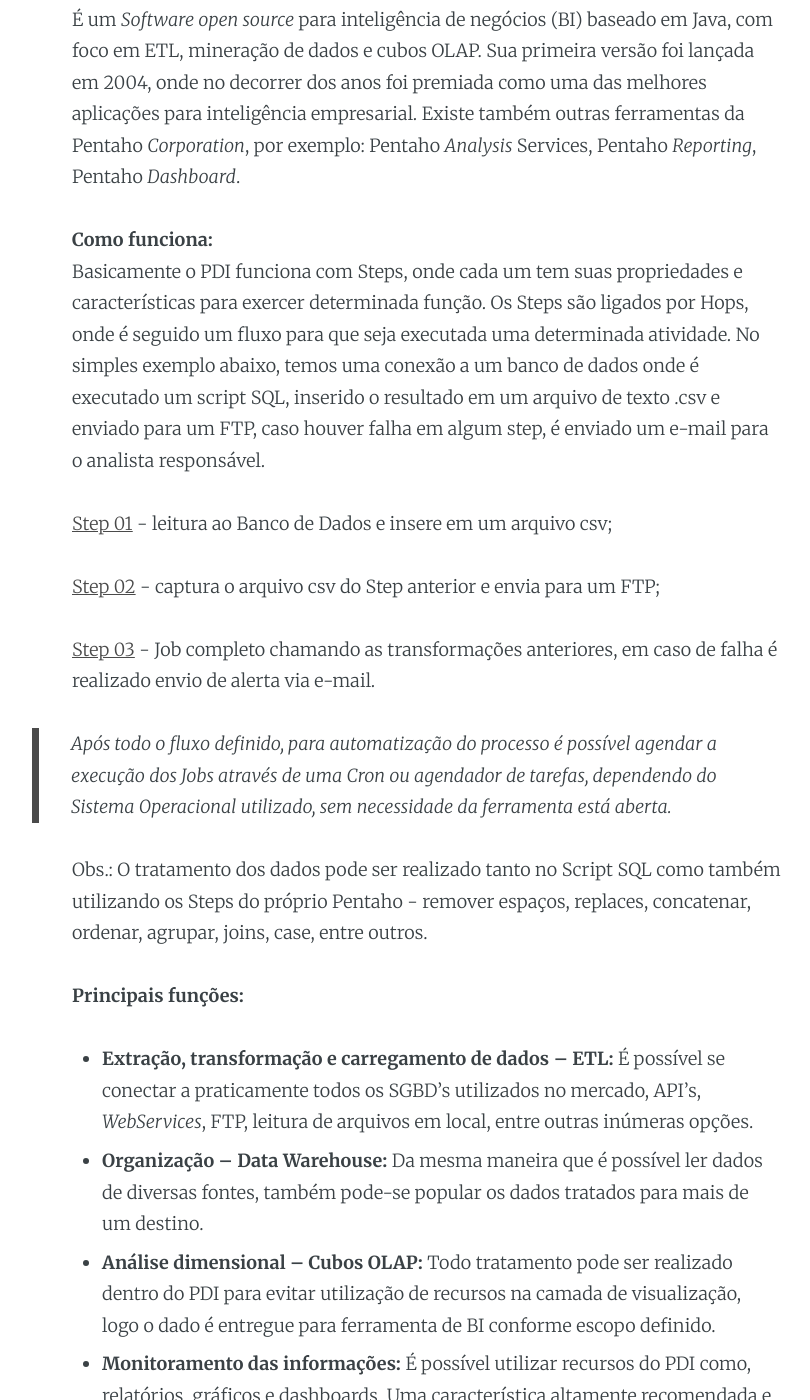
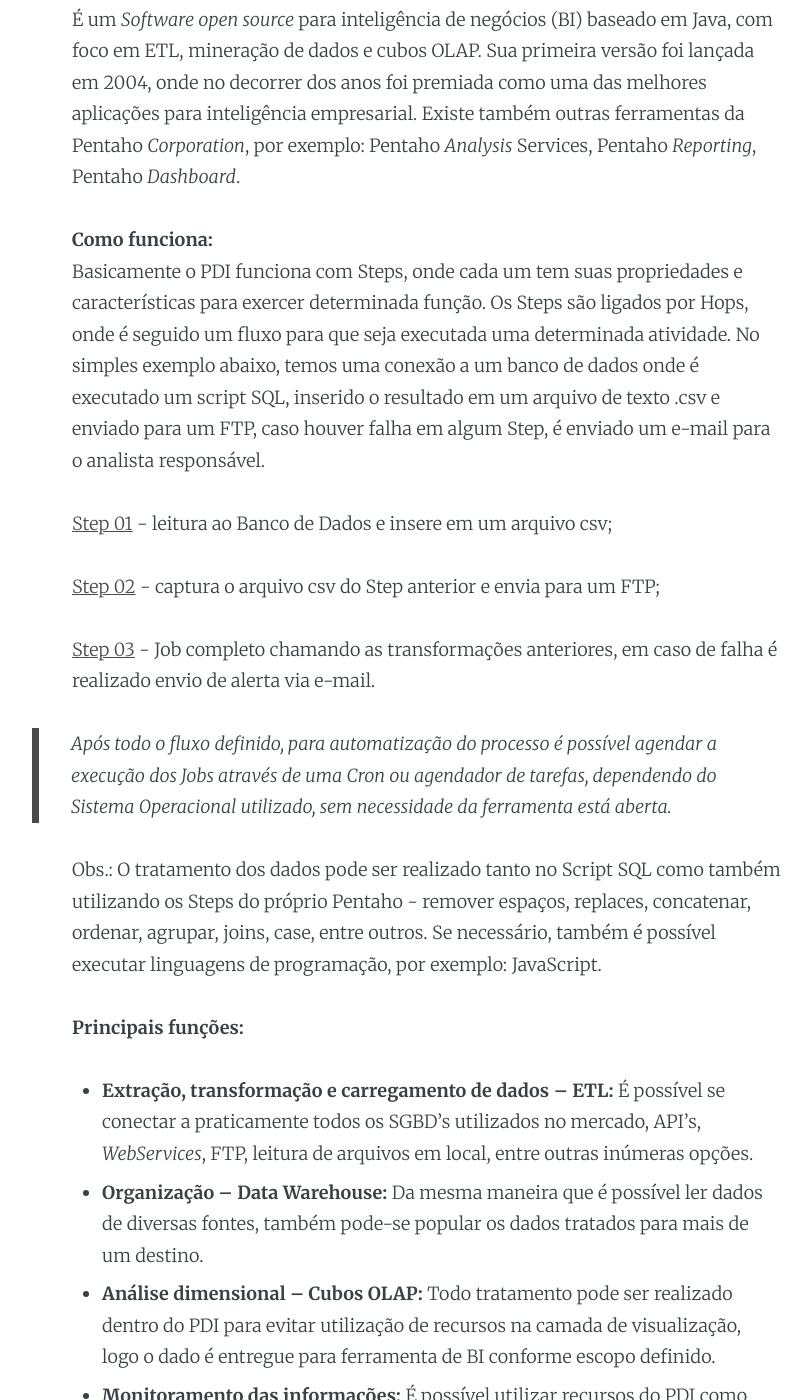
Before and after one commit to melzilucas/melzilucas.github.io, a Jekyll site: the page built from _posts/2020-07-25-PDI-pentaho-data-integration.markdown, in a window 1280 px wide and 1400 px high, scrolled down 382 px. Shown: the whole window, without its empty margins (213-1023 px from the left). Built offline with Jekyll 4.4.1, drawn with Linux system fonts in a browser that asks for light colours; some of the changed text lies outside the part shown.

Commit message:
Change text for post

```diff
--- a/_posts/2020-07-25-PDI-pentaho-data-integration.markdown
+++ b/_posts/2020-07-25-PDI-pentaho-data-integration.markdown
@@ -15,7 +15,7 @@
  **Como funciona:**<br>
 Basicamente o PDI funciona com Steps, onde cada um tem suas propriedades e características para exercer determinada função.
 Os Steps são ligados por Hops, onde é seguido um fluxo para que seja executada uma determinada atividade.
-No simples exemplo abaixo, temos uma conexão a um banco de dados onde é executado um script SQL, inserido o resultado em um arquivo de texto .csv e enviado para um FTP, caso houver falha em algum step, é enviado um e-mail para o analista responsável.
+No simples exemplo abaixo, temos uma conexão a um banco de dados onde é executado um script SQL, inserido o resultado em um arquivo de texto .csv e enviado para um FTP, caso houver falha em algum Step, é enviado um e-mail para o analista responsável.
 
 
 [Step 01](https://melzilucas.github.io/assets/images/read-sql.png){:target="_blank" rel="noopener"} - leitura ao Banco de Dados e insere em um arquivo csv;
@@ -26,7 +26,7 @@
 
 >Após todo o fluxo definido, para automatização do processo é possível agendar a execução dos Jobs através de uma Cron ou agendador de tarefas, dependendo do Sistema Operacional utilizado, sem necessidade da ferramenta está aberta.
 
-Obs.: O tratamento dos dados pode ser realizado tanto no Script SQL como também utilizando os Steps do próprio Pentaho - remover espaços, replaces, concatenar, ordenar, agrupar, joins, case, entre outros.
+Obs.: O tratamento dos dados pode ser realizado tanto no Script SQL como também utilizando os Steps do próprio Pentaho - remover espaços, replaces, concatenar, ordenar, agrupar, joins, case, entre outros. Se necessário, também é possível executar linguagens de programação, por exemplo: JavaScript.
 
 
  **Principais funções:**
```
Also changed, not shown: other parts of _posts/2020-07-25-PDI-pentaho-data-integration.markdown (+1 -1 lines).
